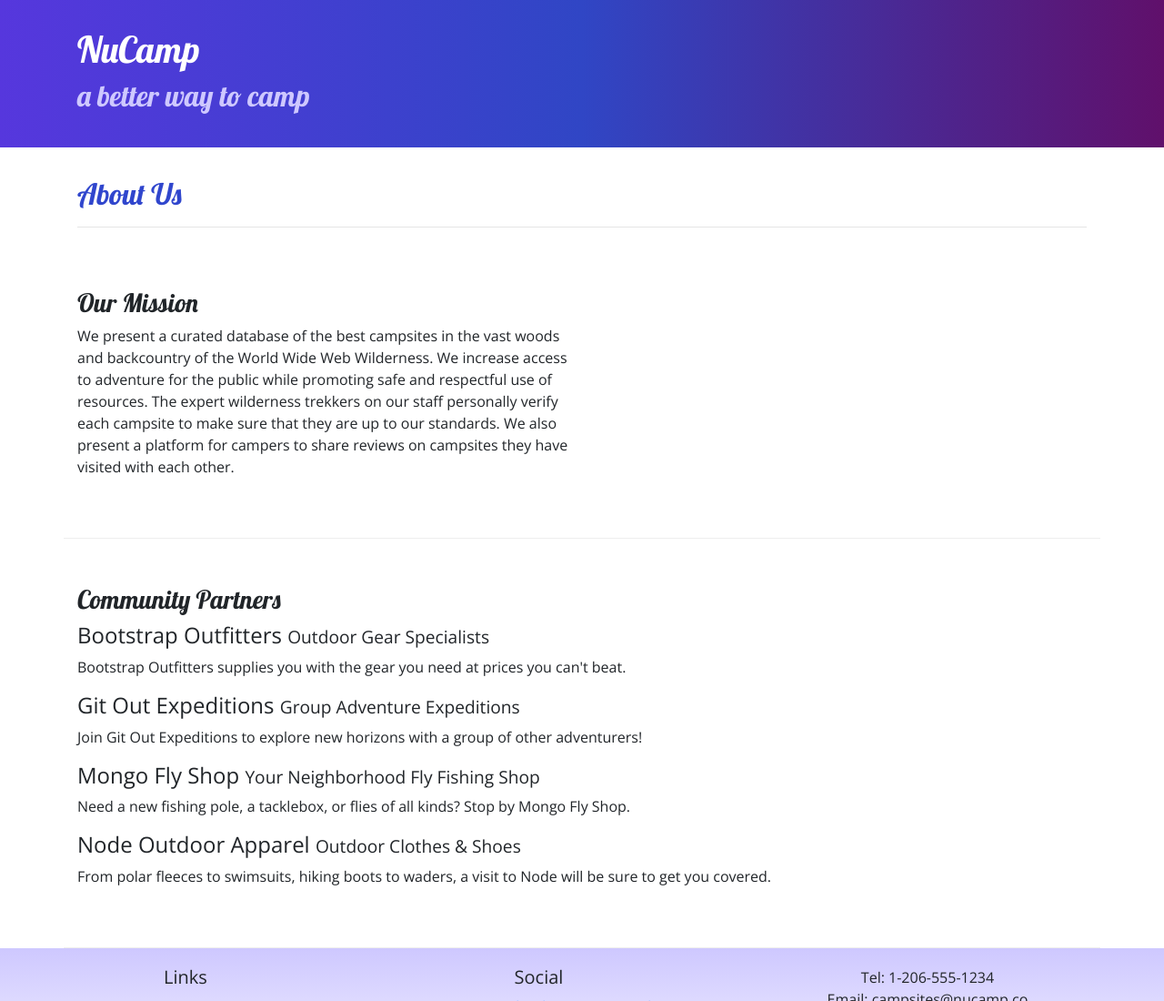
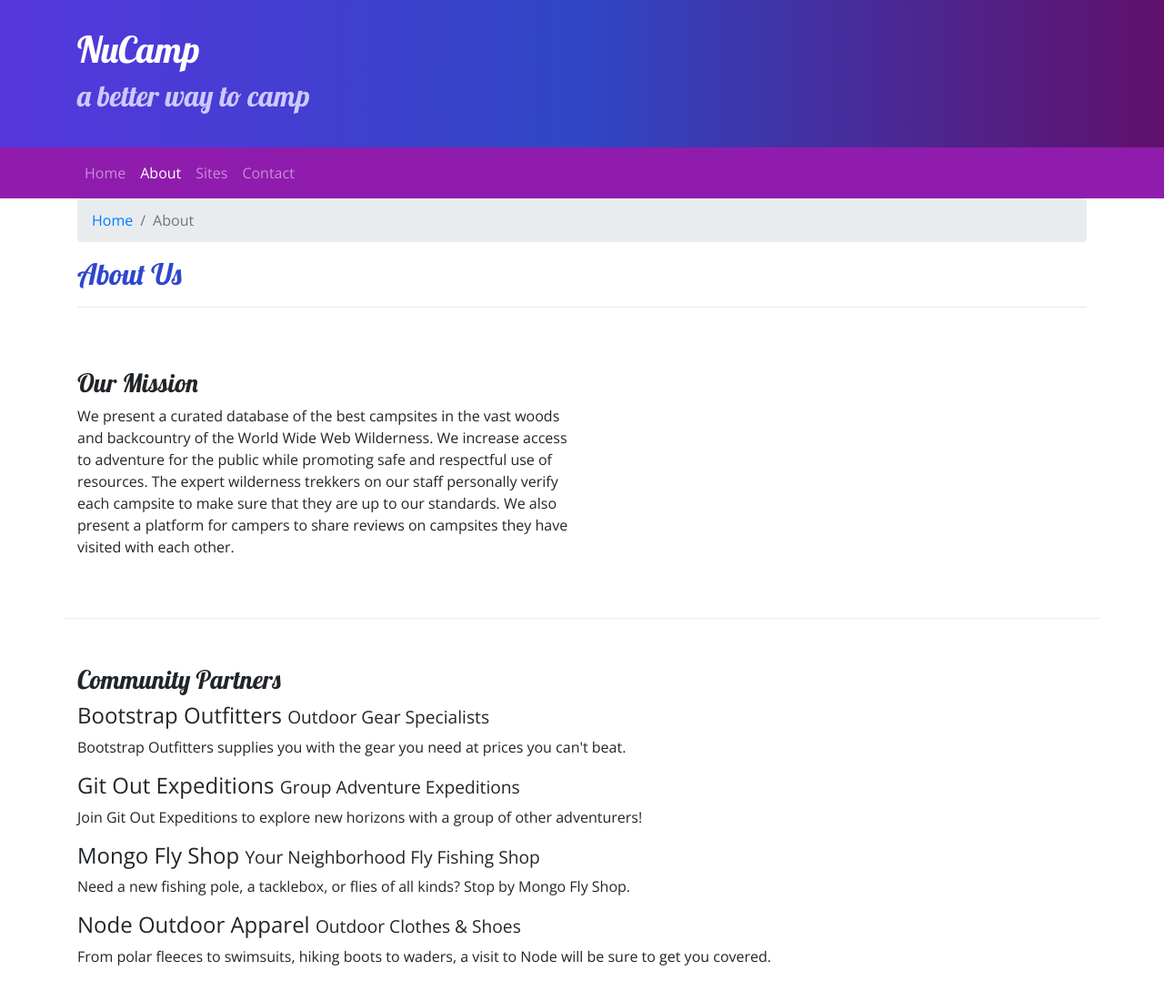
Before and after one commit to domooak/nucamp-site, a website: page aboutus.html in a window 1280 px wide. Shown: the top 1100 px of the page at 91% size. Drawn offline with nearby package versions, Linux system fonts and the light colour scheme.

Commit message:
Week 2 Exercise

```diff
--- a/aboutus.html
+++ b/aboutus.html
@@ -27,10 +27,28 @@
             </div>
         </div>
     </header>
-
+    <nav class="navbar navbar-expand-sm navbar-dark sticky-top">
+        <div class="container">
+        <button class="navbar-toggler ml-auto" type="button" data-toggle="collapse" data-target="#nucampNavbar">
+            <span class="navbar-toggler-icon"></span>
+        </button>
+        <div class="collapse navbar-collapse" id="nucampNavbar">
+            <ul class="navbar-nav">
+                <li class="nav-item "><a class="nav-link" href="index.html" >Home </a></li>
+                <li class="nav-item  active"><a class="nav-link" href="#"> About </a></li>
+                <li class="nav-item "><a class="nav-link" href="#"> Sites </a></li>
+                <li class="nav-item"><a class="nav-link" href="#"> Contact </a></li>
+            </ul>
+        </div>
+    </div>
+    </nav>
     <div class="container">
         <div class="row">
-            <div class="col-12">
+            <div class="col">
+                <ol class="breadcrumb">
+                    <li class="breadcrumb-item"> <a href="index.html"> Home </a></li>
+                    <li class="breadcrumb-item active"> About </li>
+                </ol>
                 <h2>About Us</h2>
                 <hr />
             </div>
--- a/css/styles.css
+++ b/css/styles.css
@@ -20,6 +20,7 @@ footer{
 }
 
 .jumbotron{
+    margin: 0;
     padding: 30px;
     background-image: linear-gradient(to right, #5637dd, #3046C5, #60106B);
     color: white;
@@ -30,3 +31,6 @@ footer{
     border-bottom: 1px ridge;
     min-height: 200px;
 }
+.navbar{
+    background-color:#901CAD;
+}
```
Also changed, not shown: index.html (+15 -0 lines).
